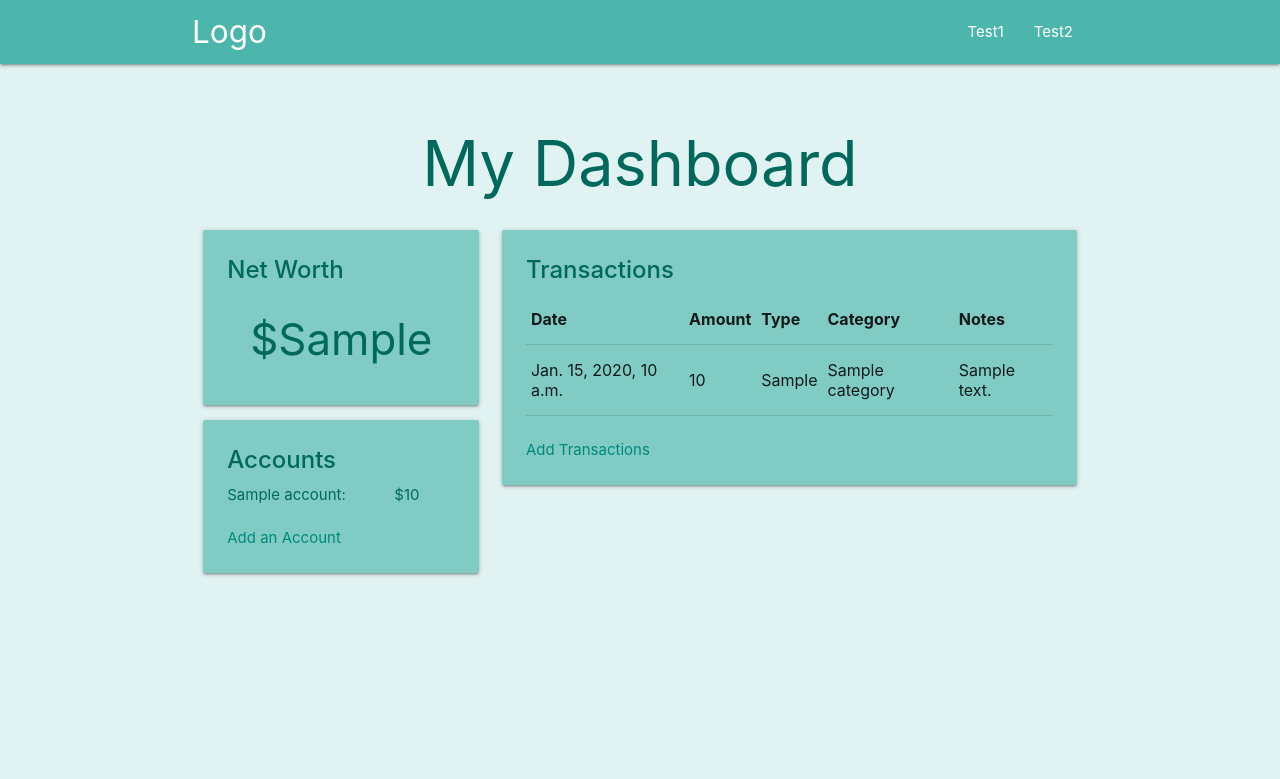
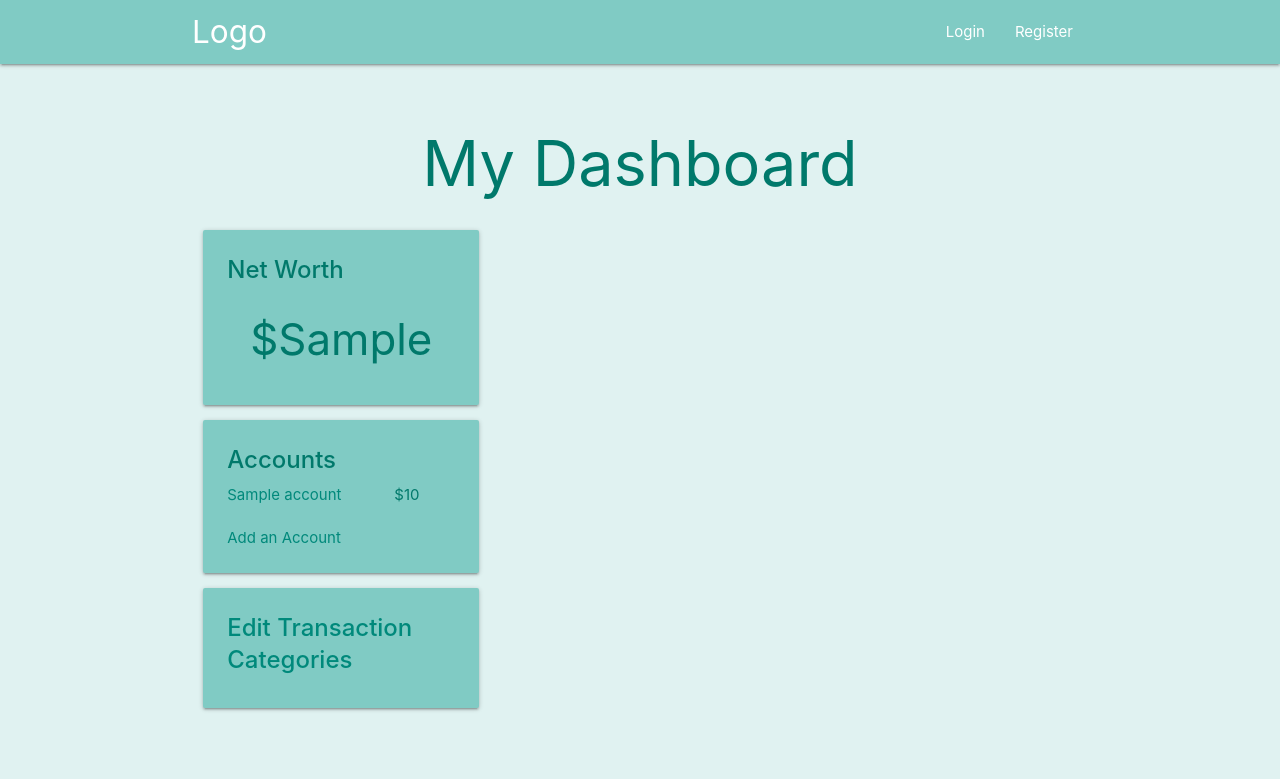
Before and after one commit to Cory44/Budgeteer, a Django app: template budgeteer_app/templates/budgeteer/profile/profile.html in a window 1280 px wide. Shown: the top 779 px of the page. Run offline with Django 3.2, Linux system fonts and the light colour scheme; the template is opened without the code that fills it: most values are stand-ins (such as "Sample title", 1, 10 or a date in 2020); some libraries are stand-ins or nearby versions.

Commit message:
Added a transaction category page, changed the transaction forms

```diff
--- a/budgeteer_app/templates/budgeteer/app.html
+++ b/budgeteer_app/templates/budgeteer/app.html
@@ -1,6 +1,10 @@
 <head>
 
     <title>Budgeteer!</title>
+
+    <link rel="stylesheet" href="http://code.jquery.com/ui/1.11.0/themes/smoothness/jquery-ui.css">
+    <script src="http://code.jquery.com/jquery-1.9.1.js"></script>
+    <script src="http://code.jquery.com/ui/1.11.0/jquery-ui.js"></script>
 
     <!-- Compiled and minified CSS -->
     <link rel="stylesheet" href="https://cdnjs.cloudflare.com/ajax/libs/materialize/1.0.0/css/materialize.min.css">
@@ -8,14 +12,11 @@
     <!-- Compiled and minified JavaScript -->
     <script src="https://cdnjs.cloudflare.com/ajax/libs/materialize/1.0.0/js/materialize.min.js"></script>
 
-    <link rel="stylesheet" href="http://code.jquery.com/ui/1.11.0/themes/smoothness/jquery-ui.css">
-    <script src="http://code.jquery.com/jquery-1.9.1.js"></script>
-    <script src="http://code.jquery.com/ui/1.11.0/jquery-ui.js"></script>
-
+    <meta name="viewport" content="width=device-width, initial-scale=1.0">
 
 </head>
 
-<body class="teal lighten-5">
+<body class="teal lighten-5 teal-text text-darken-2">
 
     {% include 'budgeteer/includes/nav.html' %}
      <br>
--- a/budgeteer_app/templates/budgeteer/includes/nav.html
+++ b/budgeteer_app/templates/budgeteer/includes/nav.html
@@ -1,18 +1,17 @@
 <!-- Dropdown Structure -->
 <ul id="dropdown1" class="dropdown-content">
-    <li><a href="#!">one</a></li>
+    <li><a href="#">Edit Profile</a></li>
+    <li class="divider"></li>
     <li><a href="{% url 'budgeteer:logout' %}">Logout</a></li>
-    <li><a href="#!">two</a></li>
-    <li class="divider"></li>
-    <li><a href="#!">three</a></li>
 </ul>
 
 
 <nav>
-    <div class="nav-wrapper teal lighten-2">
+    <div class="nav-wrapper teal lighten-3">
         <div class="container">
             {% if request.user.is_authenticated %}
                 <a href="/{{ request.user.username }}" class="brand-logo">Logo</a>
+                <a href="#" data-target="mobile-demo" class="sidenav-trigger"><i class="material-icons">menu</i></a>
             {% else %}
                 <a href="{%  url 'budgeteer:home' %}" class="brand-logo">Logo</a>
             {% endif %}
@@ -21,15 +20,29 @@
                     <li>
                         <a class="dropdown-trigger" href="#" data-target="dropdown1">
                             {{ request.user.display_name }}
-                            <!-- <i class="material-icons right">arrow_drop_down</i> -->
                         </a>
                     </li>
-                    <li><a href="{% url 'budgeteer:logout' %}">Logout</a></li>
                 {% else %}
-                    <li><a href="#">Test1</a></li>
-                    <li><a href="#">Test2</a></li>
+                    <li><a href="{% url 'budgeteer:login' %}">Login</a></li>
+                    <li><a href="{% url 'budgeteer:register' %}">Register</a></li>
                 {% endif %}
             </ul>
         </div>
     </div>
 </nav>
+
+<ul class="sidenav" id="mobile-demo">
+    <li><a href="#">Edit Profile</a></li>
+    <li><a href="{% url 'budgeteer:logout' %}">Logout</a></li>
+</ul>
+
+<script>
+    $(document).ready(function() {
+        $(".dropdown-trigger").dropdown();
+    });
+
+    $(document).ready(function(){
+        $('.sidenav').sidenav();
+    });
+
+</script>
--- a/budgeteer_app/templates/budgeteer/profile/profile.html
+++ b/budgeteer_app/templates/budgeteer/profile/profile.html
@@ -2,14 +2,14 @@
 
 {% block content %}
 
-    <h1 class="center-align teal-text text-darken-3">My Dashboard</h1>
+    <h1 class="center-align">My Dashboard</h1>
 
     <div class="row">
         <div class="col s12 m4">
 
             <!-- Net Worth -->
             <div class="card teal lighten-3">
-                <div class="card-content teal-text text-darken-3">
+                <div class="card-content">
                     <span class="card-title"><strong>Net Worth</strong></span>
                     <h3 class="center-align">${{ netWorth }}</h3>
                 </div>
@@ -17,11 +17,15 @@
 
             <!-- Accounts Card -->
             <div class="card teal lighten-3">
-                <div class="card-content teal-text text-darken-3">
+                <div class="card-content">
                     <span class="card-title"><strong>Accounts</strong></span>
                     <div class="row">
                         {% for account in accounts %}
-                            <p class="col s8">{{ account.name }}: </p>
+{#                            <p class="col s8">{{ account.name }}: </p>#}
+                            <a href="/{{ username }}/{{ account.name }}" class="col s8 teal-text text-darken-1">
+                                {{ account.name }}
+                            </a>
+
                             {% if account.balance|make_list|first == "-" %}
                                 <p class="col s4 red-text">${{ account.balance }}</p>
                             {% else %}
@@ -34,34 +38,45 @@
                     <a href="/{{ username }}/add_account" class="teal-text text-darken-1">Add an Account</a>
                 </div>
             </div>
-        </div>
 
-        <div class="col s12 m8">
+
+        <!-- Transactions -->
+{#        <div class="col s12 m8">#}
+{#            <div class="card teal lighten-3">#}
+{#                <div class="card-content">#}
+{#                    <span class="card-title"><strong>Transactions</strong></span>#}
+{#                    <table>#}
+{#                        <tr>#}
+{#                            <th>Date</th>#}
+{#                            <th>Amount</th>#}
+{#                            <th>Type</th>#}
+{#                            <th>Category</th>#}
+{#                            <th>Notes</th>#}
+{#                        </tr>#}
+{#                        {% for account in accounts %}#}
+{#                            {% for transaction in account.account.transaction_set.all %}#}
+{#                                <tr>#}
+{#                                    <td>{{ transaction.date }}</td>#}
+{#                                    <td>{{ transaction.amount }}</td>#}
+{#                                    <td>{{ transaction.transaction_type }}</td>#}
+{#                                    <td>{{ transaction.category }}</td>#}
+{#                                    <td>{{ transaction.notes }}</td>#}
+{#                                </tr>#}
+{#                            {% endfor %}#}
+{#                        {% endfor %}#}
+{#                    </table>#}
+{#                    <br>#}
+{#                    <a href="/{{ username }}/add_transaction" class="teal-text text-darken-1">Add Transactions</a>#}
+{#                </div>#}
+{#            </div>#}
+{#        </div>#}
             <div class="card teal lighten-3">
-                <div class="card-content teal-text text-darken-3">
-                    <span class="card-title"><strong>Transactions</strong></span>
-                    <table>
-                        <tr>
-                            <th>Date</th>
-                            <th>Amount</th>
-                            <th>Type</th>
-                            <th>Category</th>
-                            <th>Notes</th>
-                        </tr>
-                        {% for account in accounts %}
-                            {% for transaction in account.account.transaction_set.all %}
-                                <tr>
-                                    <td>{{ transaction.date }}</td>
-                                    <td>{{ transaction.amount }}</td>
-                                    <td>{{ transaction.transaction_type }}</td>
-                                    <td>{{ transaction.category }}</td>
-                                    <td>{{ transaction.notes }}</td>
-                                </tr>
-                            {% endfor %}
-                        {% endfor %}
-                    </table>
-                    <br>
-                    <a href="/{{ username }}/add_transaction" class="teal-text text-darken-1">Add Transactions</a>
+                <div class="card-content">
+                    <span class="card-title">
+                        <a href="categories" class="teal-text text-darken-1">
+                            <strong>Edit Transaction Categories</strong>
+                        </a>
+                    </span>
                 </div>
             </div>
         </div>
--- a/budgeteer_app/templates/budgeteer/register.html
+++ b/budgeteer_app/templates/budgeteer/register.html
@@ -5,9 +5,7 @@
         <h3 class="center-align">Register</h3>
         <br>
         <div class="row">
-            <div class="col s0 m3"></div>
-
-            <form method="POST" class="col s12 m6">
+            <form method="POST" class="col s12 m8 offset-m2">
                 {% csrf_token %}
                 {{ form.as_p }}
                 <button class="btn waves-effect teal lighten-2" type="submit">Register</button>
--- a/budgeteer_app/urls.py
+++ b/budgeteer_app/urls.py
@@ -13,5 +13,7 @@ urlpatterns = [
     path('register/', views.register, name="register"),
     path('<username>/', views.profile, name="profile"),
     path('<username>/add_account', views.add_account, name="add_account"),
-    path('<username>/add_transaction', views.add_transaction, name="add_account"),
+    path('<username>/categories', views.categories, name='categories'),
+    path('<username>/<account_name>', views.account, name="account"),
+    path('<username>/<account_name>/add_transaction', views.add_transaction, name="add_transaction2"),
 ]
```
Also changed, not shown: budgeteer/public_settings.py (+8 -0 lines), budgeteer_app/forms.py (+15 -45 lines), budgeteer_app/models.py (+31 -2 lines), budgeteer_app/templates/budgeteer/profile/account/account.html (added, +33 -0 lines), budgeteer_app/templates/budgeteer/profile/add_transaction.html (+8 -35 lines), budgeteer_app/templates/budgeteer/profile/categories.html (added, +53 -0 lines), budgeteer_app/views.py (+44 -54 lines), budgeteer_app/migrations/0005_auto_20200326_1225.py (added), budgeteer_app/templates/budgeteer/profile/account/add_account.html (renamed from budgeteer_app/templates/budgeteer/profile/add_account.html).
